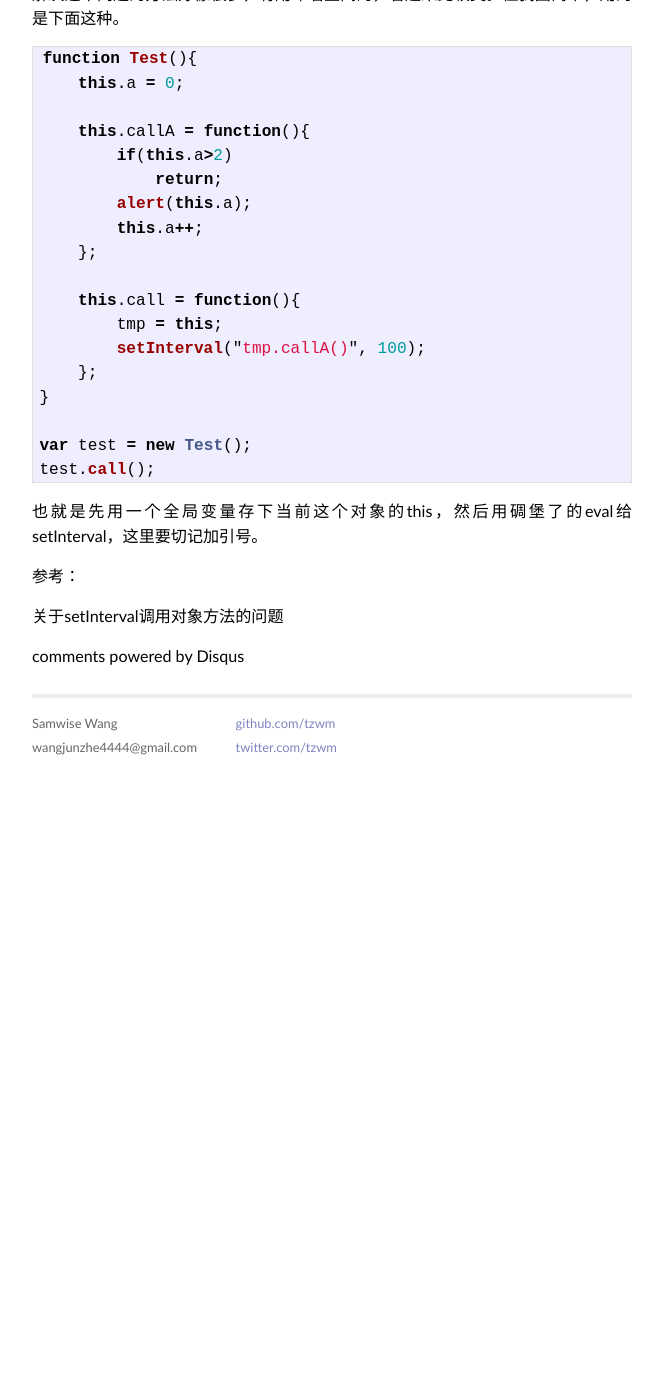
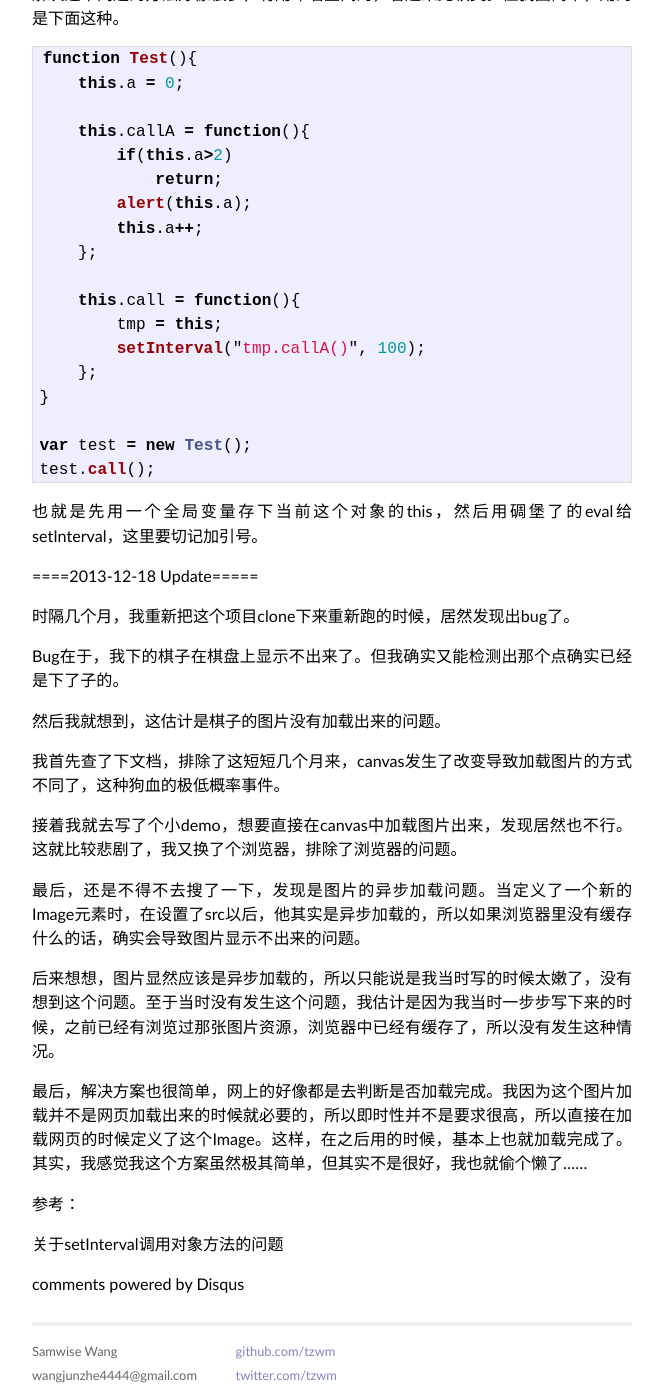
Before and after one commit to tzwm/tzwmblog_12, a Jekyll site: the page built from _posts/2013-05-31-to-learn-html5-javascript.md, in a window 1280 px wide and 1400 px high, scrolled down 1123 px. Shown: the whole window, without its empty margins (308-971 px from the left). Built offline with Jekyll 4.4.1, drawn with Linux system fonts in a browser that asks for light colours; some web fonts are replaced; Markdown is read by kramdown in place of the engine named in the settings; comment, search, counter and statistics services are not loaded; before the commit the page ends 1895 px from its top, so only the background shows below that.

Commit message:
Update 2013-05-31-to-learn-html5-javascript.md.

```diff
--- a/_posts/2013-05-31-to-learn-html5-javascript.md
+++ b/_posts/2013-05-31-to-learn-html5-javascript.md
@@ -59,6 +59,26 @@ test.call();
 也就是先用一个全局变量存下当前这个对象的this，然后用碉堡了的eval给setInterval，这里要切记加引号。
 
 
+====2013-12-18 Update=====
+
+时隔几个月，我重新把这个项目clone下来重新跑的时候，居然发现出bug了。
+
+Bug在于，我下的棋子在棋盘上显示不出来了。但我确实又能检测出那个点确实已经是下了子的。
+
+然后我就想到，这估计是棋子的图片没有加载出来的问题。
+
+我首先查了下文档，排除了这短短几个月来，canvas发生了改变导致加载图片的方式不同了，这种狗血的极低概率事件。
+
+接着我就去写了个小demo，想要直接在canvas中加载图片出来，发现居然也不行。这就比较悲剧了，我又换了个浏览器，排除了浏览器的问题。
+
+最后，还是不得不去搜了一下，发现是图片的异步加载问题。当定义了一个新的Image元素时，在设置了src以后，他其实是异步加载的，所以如果浏览器里没有缓存什么的话，确实会导致图片显示不出来的问题。
+
+后来想想，图片显然应该是异步加载的，所以只能说是我当时写的时候太嫩了，没有想到这个问题。至于当时没有发生这个问题，我估计是因为我当时一步步写下来的时候，之前已经有浏览过那张图片资源，浏览器中已经有缓存了，所以没有发生这种情况。
+
+最后，解决方案也很简单，网上的好像都是去判断是否加载完成。我因为这个图片加载并不是网页加载出来的时候就必要的，所以即时性并不是要求很高，所以直接在加载网页的时候定义了这个Image。这样，在之后用的时候，基本上也就加载完成了。其实，我感觉我这个方案虽然极其简单，但其实不是很好，我也就偷个懒了……
+
+
+
 参考：
 
 [关于setInterval调用对象方法的问题](http://www.cnblogs.com/sparon/archive/2011/04/26/2029268.html)
```
Also changed, not shown: _posts/2012-06-04-my-experience-of-fucking-gfw.md (+1 -1 lines), _posts/2013-12-22-to-learn-rails.md (+1 -2 lines).
